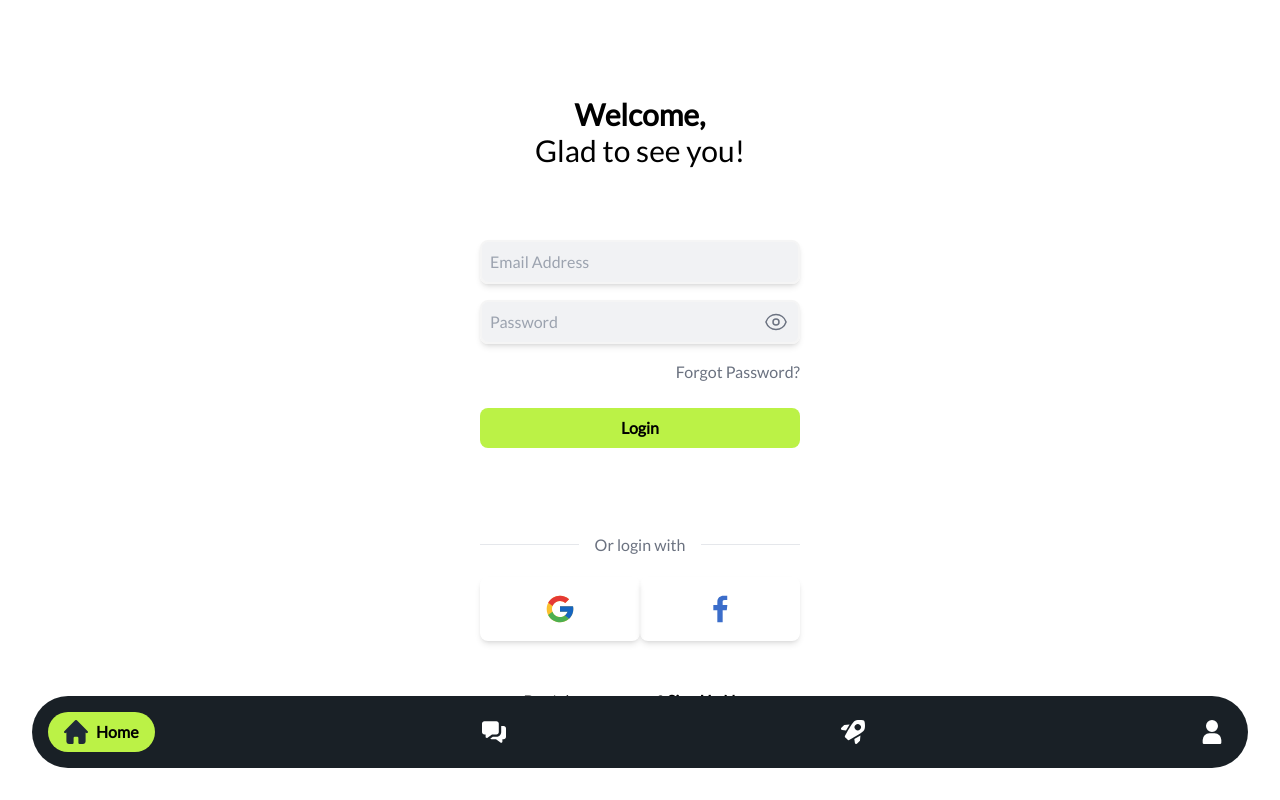
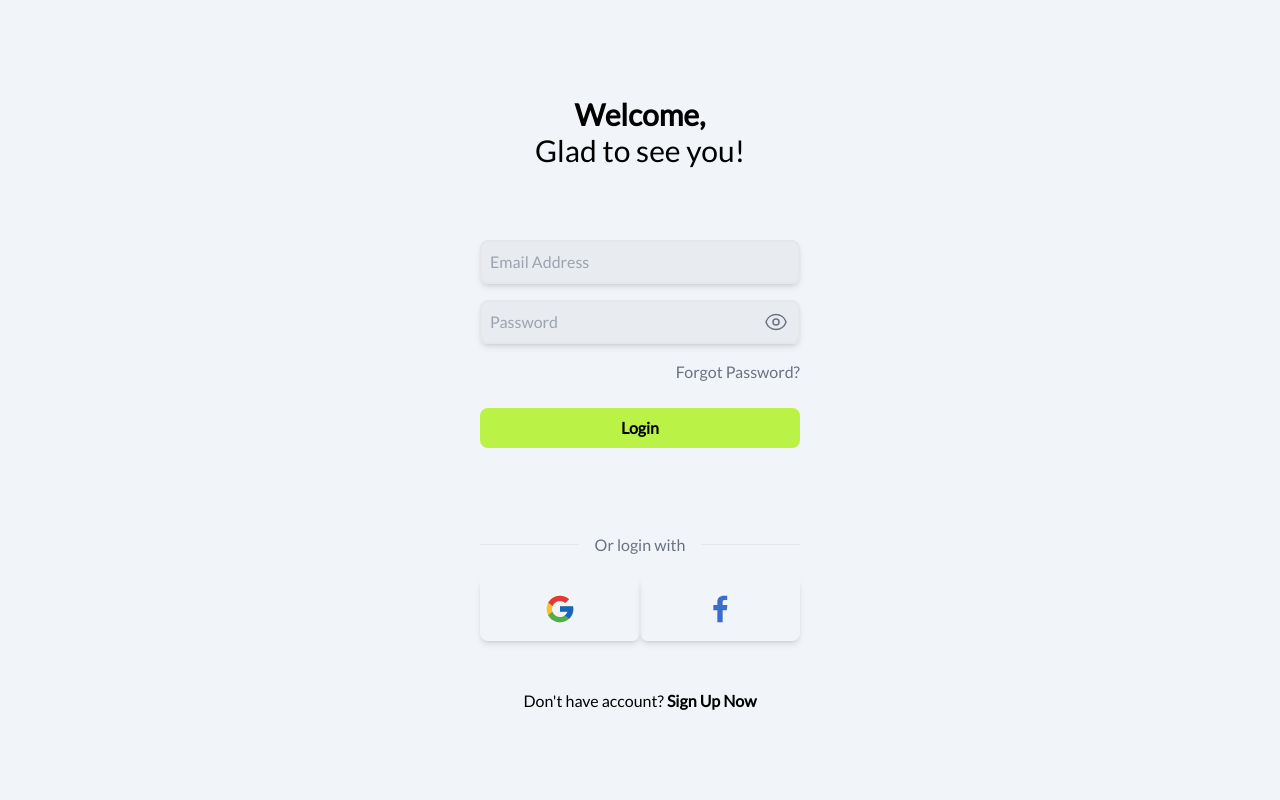
Before and after one commit to AlexeiDeepIA/padel-test, an Angular app: page /login in a window 1280 px wide. Built offline with nearby package versions, Linux system fonts and the light colour scheme.

Commit message:
[ADD] Some routes

```diff
--- a/src/app/app.component.html
+++ b/src/app/app.component.html
@@ -1,3 +1 @@
-
-<app-nav-menu></app-nav-menu>
 <router-outlet></router-outlet>
--- a/src/app/home-screen/home-screen.component.html
+++ b/src/app/home-screen/home-screen.component.html
@@ -1 +1 @@
-<p>home-screen works!</p>
+<app-nav-menu></app-nav-menu>
--- a/src/app/login/login.component.html
+++ b/src/app/login/login.component.html
@@ -9,10 +9,10 @@
         <!-- Campos de login -->
         <div class="grid justify-center">
             <div class="mt-12">
-                <input type="text" placeholder="Email Address" class="shadow-md border-2 border-neutral-100 w-80 p-2 mt-6 rounded-lg bg-gray-300/30 focus:border-[#BBF246] focus:outline-none focus:shadow-outline-blue">
+                <input type="text" placeholder="Email Address" class="shadow-md border-2 border-gray-200 w-80 p-2 mt-6 rounded-lg bg-gray-300/30 focus:border-[#BBF246] focus:outline-none focus:shadow-outline-blue">
             </div>
             <div class="relative mt-4">
-                <input type="password" placeholder="Password" class="shadow-md border-2 border-neutral-100 w-80 p-2 rounded-lg bg-gray-300/30 focus:border-[#BBF246] focus:outline-none focus:shadow-outline-blue" >
+                <input type="password" placeholder="Password" class="shadow-md border-2 border-gray-200 w-80 p-2 rounded-lg bg-gray-300/30 focus:border-[#BBF246] focus:outline-none focus:shadow-outline-blue" >
                 <span class="absolute inset-y-0 right-0 flex items-center pr-2">
                     <button type="submit" class="p-1 focus:outline-none focus:shadow-outline">
                         <svg xmlns="http://www.w3.org/2000/svg" fill="none" viewBox="0 0 24 24" stroke-width="1.5" stroke="currentColor" class="w-6 h-6 text-gray-500" >
--- a/src/app/my-games/my-games.component.html
+++ b/src/app/my-games/my-games.component.html
@@ -1,5 +1,6 @@
-<div class="w-full h-full">
-    <div class="px-6 py-6 flex justify-between">
+<app-nav-menu></app-nav-menu>
+<div class="w-full h-full ">
+    <div class="px-6 py-6 flex justify-between bg-slate-100">
         <span class="text-black font-bold text-2xl">Hello, Miguel</span>
         <div class="">
             <svg xmlns="http://www.w3.org/2000/svg" fill="none" viewBox="0 0 24 24" stroke-width="1.5" stroke="currentColor" class="w-8 h-8 font-extrabold">
@@ -8,7 +9,7 @@
         </div>
     </div>
     <!-- Card principal de arriba -->
-    <div class="block rounded-lg bg-white p-6 relative overflow-hidden">
+    <div class="block rounded-lg p-6 relative overflow-hidden bg-slate-100">
         <div class="relative overflow-hidden bg-cover bg-no-repeat rounded-[32px]" data-te-ripple-init data-te-ripple-color="light">
             <img class="rounded-lg" src="https://cdn.pixabay.com/photo/2020/04/08/19/06/adidas-padel-5018616_1280.jpg" alt=""/>
             <div class="absolute inset-0 bg-gradient-to-r from-black to-transparent">
@@ -31,7 +32,8 @@
     </div>
 </div>
 <!-- Card de repeticiones -->
-<div class="ml-6 mr-6 mb-8 border-1 border-blue-900 shadow-lg rounded-xl">
+<div class="">
+    <div class="bg-white ml-6 mr-6 mb-8 border-1 border-blue-900 shadow-lg rounded-xl">
         <div class="flex justify-center">
             <span class="text-gray-400"> Best of 3</span>
         </div>
@@ -66,7 +68,7 @@
             </div>
         </div>
     </div>
-<div class="ml-6 mr-6 mb-8 border-1 border-blue-900 shadow-lg rounded-xl">
+<div class="bg-white ml-6 mr-6 mb-8 border-1 border-blue-900 shadow-lg rounded-xl">
     <div class="flex justify-center">
         <span class="text-gray-400"> Best of 3</span>
     </div>
@@ -101,7 +103,7 @@
         </div>
     </div>
 </div>
-<div class="ml-6 mr-6 mb-8 border-1 border-blue-900 shadow-lg rounded-xl">
+<div class="bg-white ml-6 mr-6 mb-8 border-1 border-blue-900 shadow-lg rounded-xl">
     <div class="flex justify-center">
         <span class="text-gray-400"> Best of 3</span>
     </div>
@@ -136,7 +138,7 @@
         </div>
     </div>
 </div>
-<div class="ml-6 mr-6 mb-8 border-1 border-blue-900 shadow-lg rounded-xl">
+<div class="bg-white ml-6 mr-6 mb-8 border-1 border-blue-900 shadow-lg rounded-xl">
     <div class="flex justify-center">
         <span class="text-gray-400"> Best of 3</span>
     </div>
@@ -171,7 +173,7 @@
         </div>
     </div>
 </div>
-<div class="ml-6 mr-6 mb-8 border-1 border-blue-900 shadow-lg rounded-xl">
+<div class="bg-white ml-6 mr-6 mb-8 border-1 border-blue-900 shadow-lg rounded-xl">
     <div class="flex justify-center">
         <span class="text-gray-400"> Best of 3</span>
     </div>
@@ -206,20 +208,5 @@
         </div>
     </div>
 </div>
-<!--
 
-                <div class="mt-2 grid w-full grid grid-cols-2">
-                <div class="grid">
-                    <span class="text-black font-bold">Hace 4 días</span>
-                    <span class="text-black">Valle Real</span>
-                    <span>Lorem ipsum</span>
 </div>
-                <div class="flex justify-end items-end mr-4 mb-6">
-                    <button class="bg-black rounded-full w-10 h-10 flex">
-                        <svg xmlns="http://www.w3.org/2000/svg" fill="none" viewBox="0 0 24 24" stroke-width="1.5" stroke="currentColor" class="m-2 text-[#BBF246]">
-                            <path stroke-linecap="round" stroke-linejoin="round" d="M13.5 4.5 21 12m0 0-7.5 7.5M21 12H3" />
-                        </svg>
-                    </button>
-                </div>
-            </div>
--->
--- a/src/app/nav-menu/nav-menu.component.html
+++ b/src/app/nav-menu/nav-menu.component.html
@@ -1,8 +1,9 @@
 <nav [ngClass]="{'scroll-down': isScrollingDown, 'scroll-up': isScrollingUp}" class="m-8 fixed bottom-0 left-0 right-0 p-4 bg-[#192026] rounded-full">
     <ul class="flex justify-between text-white">
+        <!-- Homescreen -->
         <li>
             <div class="bg-[#BBF246] rounded-full w-full pl-4 pr-4 p-2 flex items-center">
-                <button class="flex items-center">
+                <button class="flex items-center" [routerLink]="['/homescreen']">
                     <svg class="w-6 h-6 text-gray-800 dark:text-black" aria-hidden="true" xmlns="http://www.w3.org/2000/svg" fill="currentColor" viewBox="0 0 20 20">
                         <path d="m19.707 9.293-2-2-7-7a1 1 0 0 0-1.414 0l-7 7-2 2a1 1 0 0 0 1.414 1.414L2 10.414V18a2 2 0 0 0 2 2h3a1 1 0 0 0 1-1v-4a1 1 0 0 1 1-1h2a1 1 0 0 1 1 1v4a1 1 0 0 0 1 1h3a2 2 0 0 0 2-2v-7.586l.293.293a1 1 0 0 0 1.414-1.414Z"/>
                     </svg>
@@ -10,7 +11,7 @@
                 </button>
             </div>
         </li>
-
+        <!-- -->
         <li>
             <div class="rounded-full w-full p-2">
                 <svg class="w-6 h-6 text-white" aria-hidden="true" xmlns="http://www.w3.org/2000/svg" viewBox="0 0 20 18" fill="currentColor">
@@ -19,6 +20,7 @@
                 </svg>
             </div>
         </li>
+        <!-- -->
         <li>
             <div class="rounded-full w-full p-2">
                 <svg class="w-6 h-6 text-white" aria-hidden="true" xmlns="http://www.w3.org/2000/svg" fill="currentColor" viewBox="0 0 20 20">
@@ -26,9 +28,10 @@
                 </svg>
             </div>
         </li>
+        <!-- Account -->
         <li>
             <div class=" rounded-full w-full p-2">
-                <svg class="w-6 h-6 text-white" aria-hidden="true" xmlns="http://www.w3.org/2000/svg" fill="currentColor" viewBox="0 0 14 18">
+                <svg class="w-6 h-6 text-white" [routerLink]="['/my-games']" aria-hidden="true" xmlns="http://www.w3.org/2000/svg" fill="currentColor" viewBox="0 0 14 18">
                     <path d="M7 9a4.5 4.5 0 1 0 0-9 4.5 4.5 0 0 0 0 9Zm2 1H5a5.006 5.006 0 0 0-5 5v2a1 1 0 0 0 1 1h12a1 1 0 0 0 1-1v-2a5.006 5.006 0 0 0-5-5Z"/>
                   </svg>
             </div>
--- a/src/styles.scss
+++ b/src/styles.scss
@@ -7,5 +7,6 @@
 @layer base {
   html {
     font-family: "Lato", system-ui, sans-serif;
+    	background-color: rgb(241 245 249);
   }
 }
```
Lines whose indentation alone changed are shown as unchanged.
